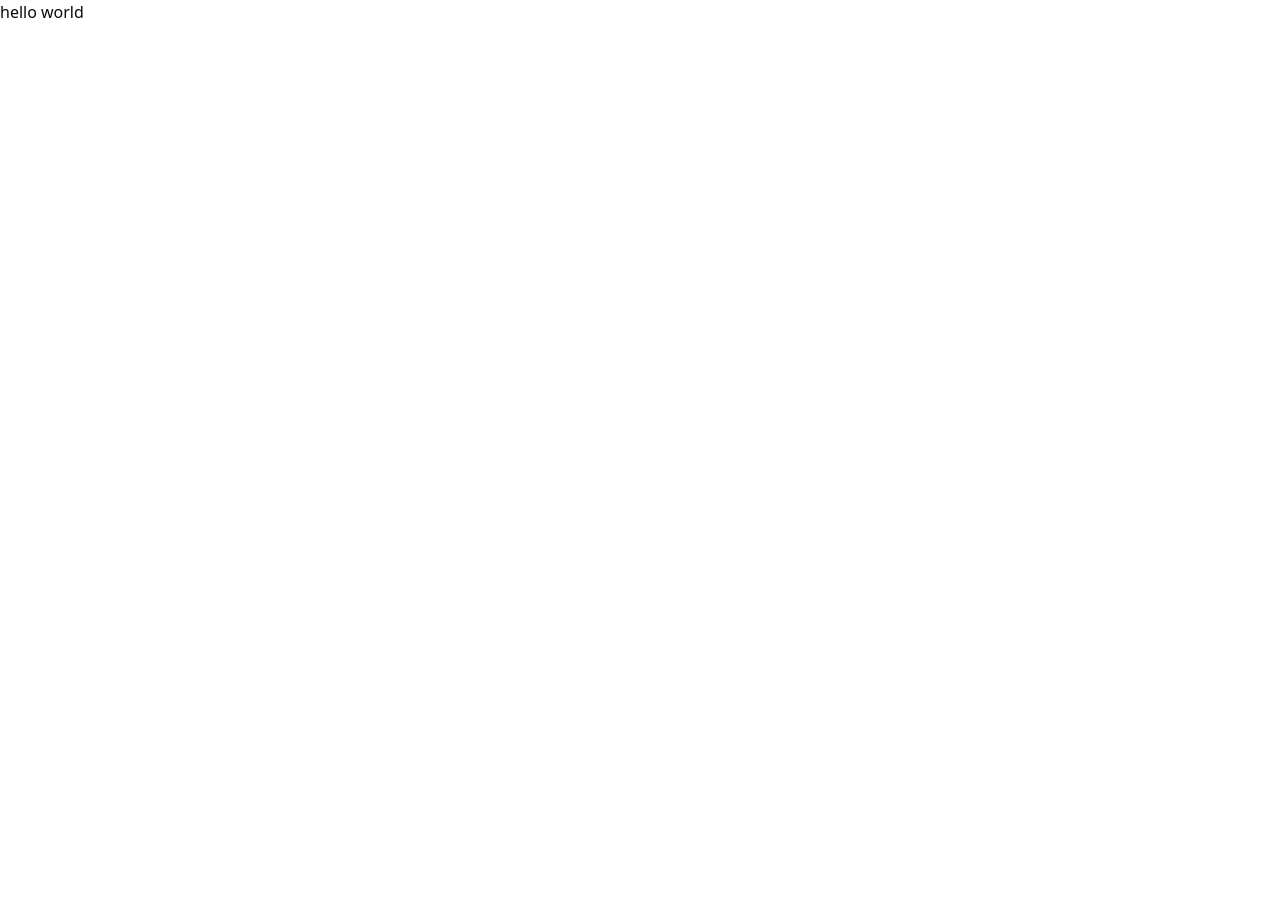
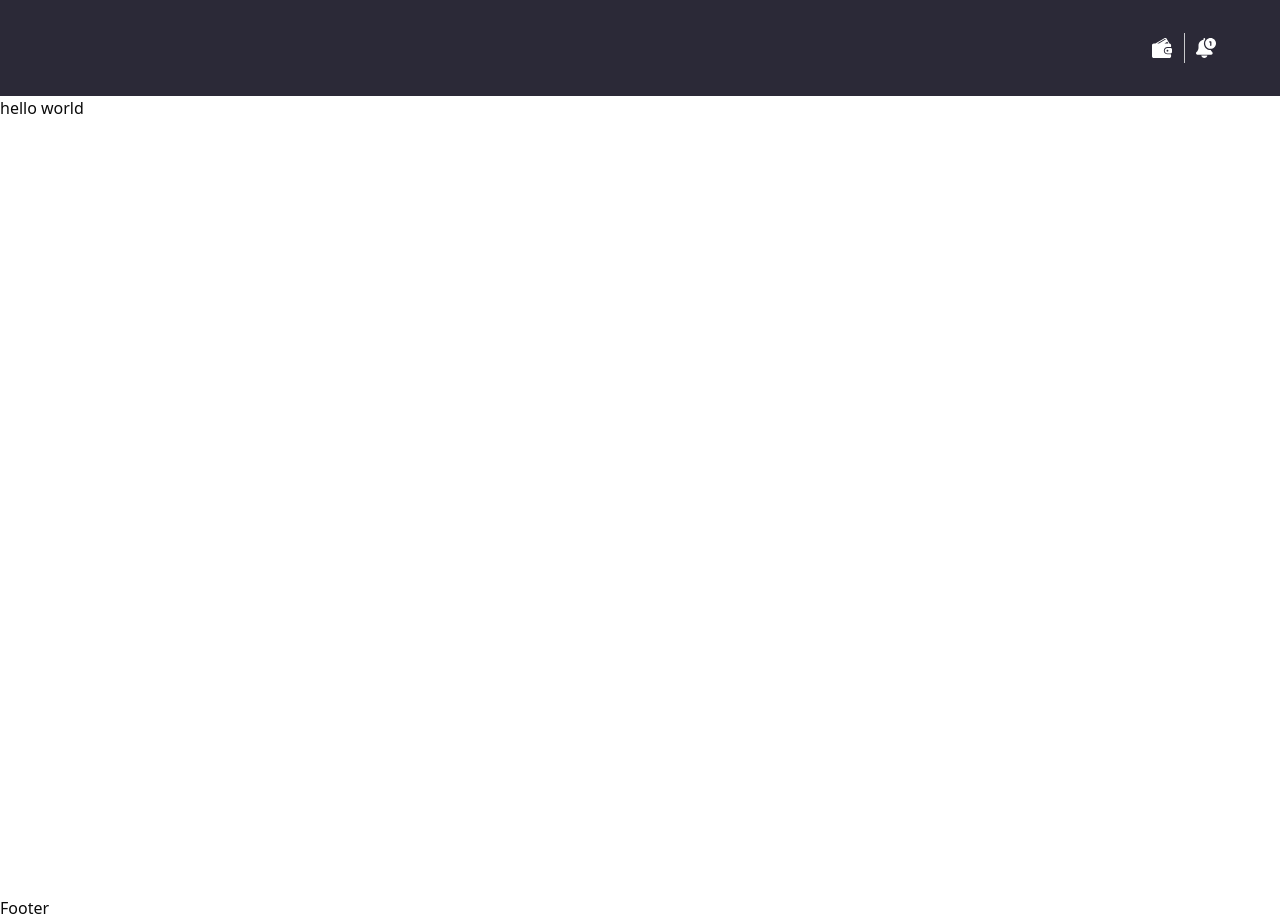
Before and after one commit to Hassan-SoftwareEngineer/hill_estate, a Next.js app in the folder client/: page / in a window 1280 px wide. Before the commit the page ends 800 px from the top, so only its background shows below. Built offline with nearby package versions, Linux system fonts and the light colour scheme.

Commit message:
setup layout and header ...

```diff
--- a/client/app/globals.css
+++ b/client/app/globals.css
@@ -148,4 +148,10 @@
   body {
     @apply bg-background text-foreground;
   }
+  .max-width {
+    @apply max-w-7xl mx-auto;
+  }
+  .max-width-sm {
+    @apply max-w-6xl mx-auto;
+  }
 }
--- a/client/app/layout.tsx
+++ b/client/app/layout.tsx
@@ -1,3 +1,5 @@
+import Footer from "@/components/organisms/Footer";
+import Header from "@/components/organisms/Header";
 import type { Metadata } from "next";
 import { Geist, Geist_Mono } from "next/font/google";
 import "./globals.css";
@@ -27,7 +29,11 @@ export default function RootLayout({
       <body
         className={`${geistSans.variable} ${geistMono.variable} antialiased`}
       >
-        {children}
+        <Header />
+        <main className="min-h-screen">
+          {children}
+        </main>
+        <Footer/>
       </body>
     </html>
   );
--- a/client/assets/icons/index.ts
+++ b/client/assets/icons/index.ts
@@ -5,6 +5,7 @@ import notification from "./notification.svg";
 import wallet from "./wallet.svg";
 import checked from "./checked.svg";
 import bedroom from "./bedroom.svg";
+import separator from "./separator.svg";
 
 export {
     group,
@@ -13,5 +14,6 @@ export {
     notification,
     wallet,
     checked,
-    bedroom
+    bedroom,
+    separator
 };
--- a/client/components/organisms/Header/index.tsx
+++ b/client/components/organisms/Header/index.tsx
@@ -1,10 +1,16 @@
+import { notification, separator, wallet } from '@/assets/icons';
+import Image from 'next/image';
 import React from 'react';
 
 const Header : React.FC = () => {
   return (
-    <div>
-      Header
-    </div>
+    <header className='h-24 w-full bg-surface-accent'>
+      <nav className='max-width-sm w-full h-full flex items-center justify-end gap-3'>
+        <Image src={wallet} alt="wallet" width={20} height={8} />
+        <Image src={separator} alt="separator" width={0.5} height={10} />
+        <Image src={notification} alt="notification" width={20} height={8}  />
+      </nav>
+    </header>
   )
 }
 
```
Also changed, not shown: client/assets/icons/separator.svg (added).
